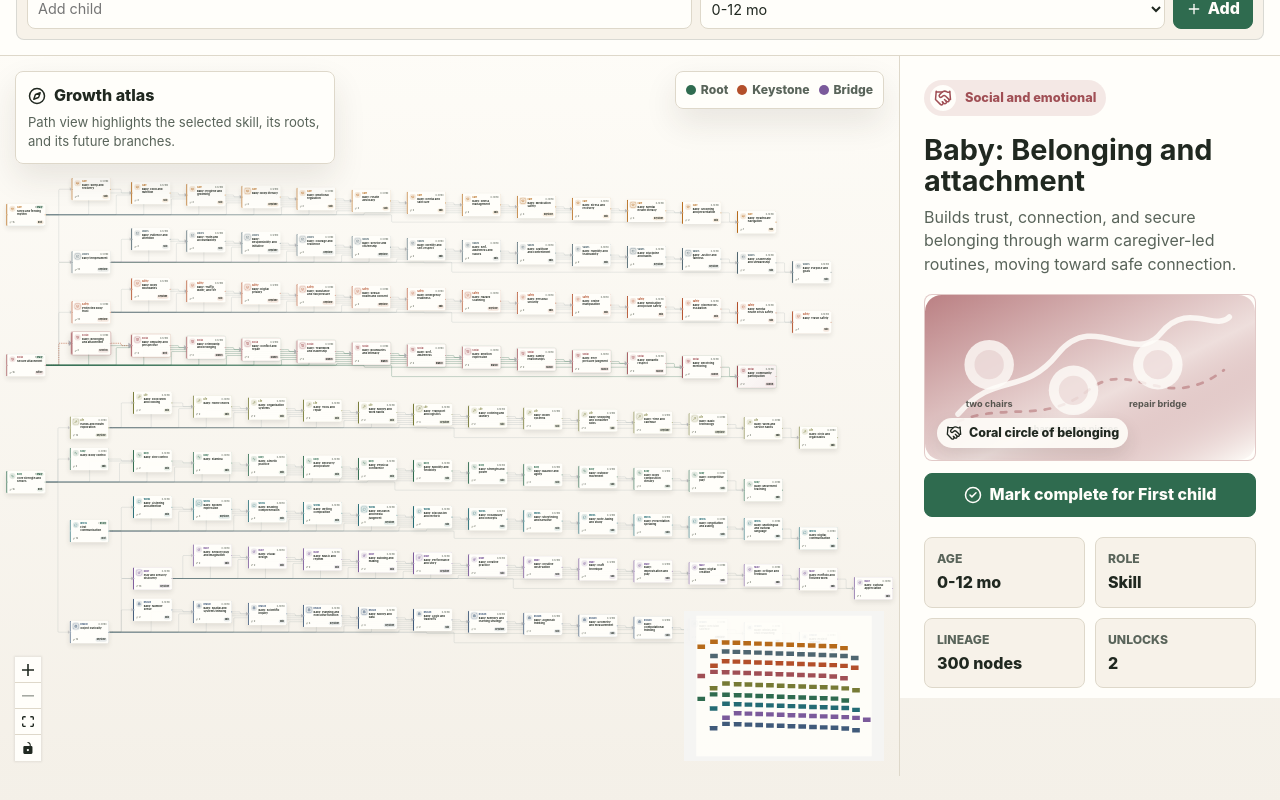
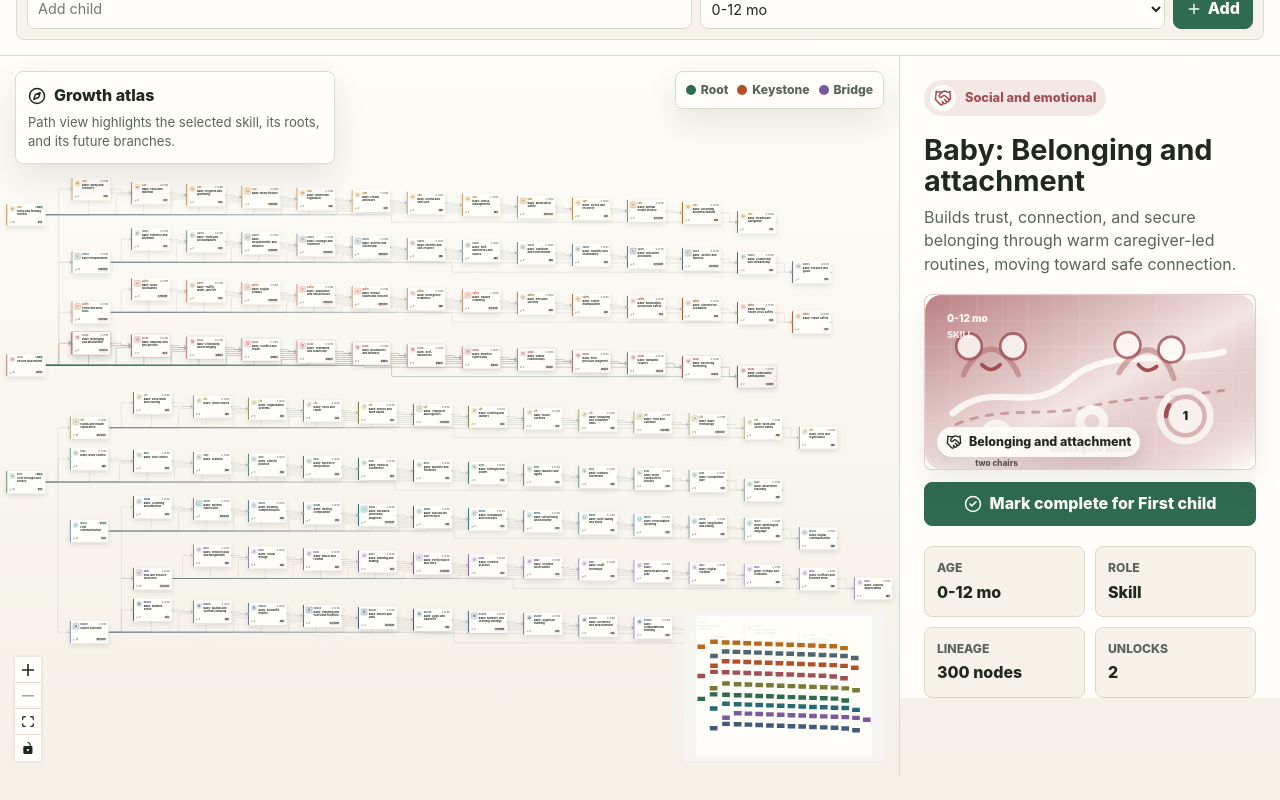
Before and after one commit to kasznare/skilltree, a React (Vite) app: page / in a window 1280 px wide. Shown: the part 746-1546 px from the top of the page. Built offline with nearby package versions, Linux system fonts and the light colour scheme.

Commit message:
Add conceptual topic illustrations

```diff
--- a/src/App.css
+++ b/src/App.css
@@ -830,7 +830,8 @@
   color: var(--muted);
 }
 
-.intro-card {
+.intro-card,
+.topic-card {
   position: relative;
   margin-top: 18px;
   overflow: hidden;
@@ -839,18 +840,21 @@
   background: var(--surface);
 }
 
-.intro-art {
+.intro-art,
+.topic-art {
   width: 100%;
   height: auto;
 }
 
-.intro-caption {
+.intro-caption,
+.topic-caption {
   position: absolute;
   left: 12px;
   bottom: 12px;
 }
 
-.intro-caption span {
+.intro-caption span,
+.topic-caption span {
   display: inline-flex;
   align-items: center;
   gap: 7px;
@@ -862,6 +866,14 @@
   font-size: 0.78rem;
   font-weight: 850;
   box-shadow: 0 8px 18px rgba(49, 43, 32, 0.11);
+}
+
+.topic-card {
+  box-shadow: 0 14px 30px rgba(49, 43, 32, 0.08);
+}
+
+.topic-art {
+  display: block;
 }
 
 .complete-button {
--- a/src/App.tsx
+++ b/src/App.tsx
@@ -1,4 +1,4 @@
-import type { CSSProperties, FormEvent } from 'react'
+import type { CSSProperties, FormEvent, ReactNode } from 'react'
 import type { LucideIcon } from 'lucide-react'
 import type { Edge, Node, NodeProps } from '@xyflow/react'
 import { useEffect, useMemo, useState } from 'react'
@@ -101,6 +101,76 @@ const domainIcons: Record<DomainId, LucideIcon> = {
   character: BadgeCheck,
 }
 
+const topicMotifs: Record<DomainId, ReactNode> = {
+  movement: (
+    <g fill="none" stroke="var(--domain-color)" strokeLinecap="round" strokeLinejoin="round">
+      <circle cx="0" cy="-18" r="13" fill="#fffefa" opacity="0.74" strokeWidth="3" />
+      <path d="M-24 4 C-8 -8, 10 -8, 26 4" strokeWidth="7" opacity="0.36" />
+      <path d="M-18 25 L0 5 L22 27" strokeWidth="5" />
+      <path d="M-28 36 C-8 28, 11 28, 32 36" strokeWidth="4" opacity="0.5" />
+    </g>
+  ),
+  care: (
+    <g fill="none" stroke="var(--domain-color)" strokeLinecap="round" strokeLinejoin="round">
+      <path d="M0 -32 C24 -8, 22 23, 0 35 C-22 23, -24 -8, 0 -32Z" fill="#fffefa" opacity="0.76" strokeWidth="3" />
+      <path d="M-22 7 H-8 L-2 -8 L8 22 L15 7 H26" strokeWidth="5" />
+      <circle cx="0" cy="4" r="31" strokeWidth="2" opacity="0.32" />
+    </g>
+  ),
+  language: (
+    <g fill="none" stroke="var(--domain-color)" strokeLinecap="round" strokeLinejoin="round">
+      <path d="M-34 -20 H28 Q38 -20, 38 -8 V11 Q38 23, 26 23 H-4 L-24 38 V23 H-34 Q-44 23, -44 11 V-8 Q-44 -20, -34 -20Z" fill="#fffefa" opacity="0.78" strokeWidth="3" />
+      <path d="M-24 -4 H20 M-24 9 H8" strokeWidth="4" />
+      <circle cx="27" cy="9" r="4" fill="var(--domain-color)" strokeWidth="0" />
+    </g>
+  ),
+  reasoning: (
+    <g fill="none" stroke="var(--domain-color)" strokeLinecap="round" strokeLinejoin="round">
+      <rect x="-34" y="-28" width="68" height="56" rx="10" fill="#fffefa" opacity="0.72" strokeWidth="3" />
+      <path d="M-18 -12 H-3 V3 H13 V18 M-18 18 H-4 M14 -12 H22" strokeWidth="4" />
+      <circle cx="-18" cy="-12" r="5" fill="var(--domain-color)" strokeWidth="0" />
+      <circle cx="13" cy="3" r="5" fill="var(--domain-color)" strokeWidth="0" />
+      <circle cx="22" cy="-12" r="5" fill="var(--domain-color)" strokeWidth="0" />
+    </g>
+  ),
+  social: (
+    <g fill="none" stroke="var(--domain-color)" strokeLinecap="round" strokeLinejoin="round">
+      <path d="M-30 23 C-22 4, -8 -5, 0 -5 C8 -5, 22 4, 30 23" strokeWidth="6" opacity="0.42" />
+      <circle cx="-24" cy="-8" r="14" fill="#fffefa" opacity="0.78" strokeWidth="3" />
+      <circle cx="24" cy="-8" r="14" fill="#fffefa" opacity="0.78" strokeWidth="3" />
+      <path d="M-10 12 C-3 19, 3 19, 10 12" strokeWidth="4" />
+    </g>
+  ),
+  practical: (
+    <g fill="none" stroke="var(--domain-color)" strokeLinecap="round" strokeLinejoin="round">
+      <rect x="-33" y="-19" width="48" height="43" rx="8" fill="#fffefa" opacity="0.76" strokeWidth="3" />
+      <path d="M-22 -19 V-29 H3 V-19 M23 -27 L38 -12 L6 20 L-9 5 Z" strokeWidth="4" />
+      <path d="M-20 -3 H-2 M-20 11 H5" strokeWidth="4" opacity="0.56" />
+    </g>
+  ),
+  safety: (
+    <g fill="none" stroke="var(--domain-color)" strokeLinecap="round" strokeLinejoin="round">
+      <path d="M0 -35 L34 -21 V3 C34 24, 16 35, 0 42 C-16 35, -34 24, -34 3 V-21 Z" fill="#fffefa" opacity="0.78" strokeWidth="3" />
+      <path d="M-13 4 L-2 15 L18 -12" strokeWidth="6" />
+      <circle cx="0" cy="3" r="27" strokeWidth="2" opacity="0.28" />
+    </g>
+  ),
+  creativity: (
+    <g fill="none" stroke="var(--domain-color)" strokeLinecap="round" strokeLinejoin="round">
+      <path d="M-34 24 C-23 -18, 8 -34, 33 -20 C19 -4, 7 13, -2 35" fill="#fffefa" opacity="0.72" strokeWidth="3" />
+      <path d="M-17 15 C-2 7, 7 -7, 18 -17 M-32 35 C-22 29, -13 29, -2 35" strokeWidth="5" />
+      <circle cx="28" cy="-25" r="5" fill="var(--domain-color)" strokeWidth="0" />
+    </g>
+  ),
+  character: (
+    <g fill="none" stroke="var(--domain-color)" strokeLinecap="round" strokeLinejoin="round">
+      <circle cx="0" cy="0" r="34" fill="#fffefa" opacity="0.74" strokeWidth="3" />
+      <path d="M0 -25 L9 -4 L30 0 L9 7 L0 29 L-9 7 L-30 0 L-9 -4 Z" strokeWidth="4" />
+      <circle cx="0" cy="0" r="7" fill="var(--domain-color)" strokeWidth="0" />
+    </g>
+  ),
+}
+
 const defaultSkillId = 'social-infancy-belonging-attachment'
 
 const worldOverviewAspectIds = new Set<SkillAspectId>([
@@ -896,10 +966,14 @@ function SkillTreeApp() {
             <h2>{selectedSkill.title}</h2>
             <p className="detail-summary">{selectedSkill.summary}</p>
 
-            <DomainIntroImage
+            <SkillTopicImage
+              skill={selectedSkill}
               domain={selectedDomain}
+              stage={stageLabelById.get(selectedSkill.stage) ?? stages[0]}
+              stageIndex={Math.max(0, stages.findIndex((stage) => stage.id === selectedSkill.stage))}
               guide={selectedGuide}
-              imageLabel={ui.introImageLabel(selectedDomain.label)}
+              roleLabel={roleLabels[selectedRole]}
+              imageLabel={ui.introImageLabel(selectedSkill.title)}
             />
 
             <button
@@ -1054,51 +1128,135 @@ function SkillMapNode({ data, selected }: NodeProps<Node<SkillNodeData>>) {
   )
 }
 
-function DomainIntroImage({ domain, guide, imageLabel }: { domain: Domain; guide: DomainGuide; imageLabel: string }) {
+function hashString(value: string) {
+  let hash = 0
+
+  for (let index = 0; index < value.length; index += 1) {
+    hash = (hash * 31 + value.charCodeAt(index)) >>> 0
+  }
+
+  return hash
+}
+
+function polarToCartesian(centerX: number, centerY: number, radius: number, angleInDegrees: number) {
+  const angleInRadians = ((angleInDegrees - 90) * Math.PI) / 180
+
+  return {
+    x: centerX + radius * Math.cos(angleInRadians),
+    y: centerY + radius * Math.sin(angleInRadians),
+  }
+}
+
+function describeArc(x: number, y: number, radius: number, startAngle: number, endAngle: number) {
+  const start = polarToCartesian(x, y, radius, endAngle)
+  const end = polarToCartesian(x, y, radius, startAngle)
+  const largeArcFlag = endAngle - startAngle <= 180 ? '0' : '1'
+
+  return `M ${start.x} ${start.y} A ${radius} ${radius} 0 ${largeArcFlag} 0 ${end.x} ${end.y}`
+}
+
+function SkillTopicImage({
+  skill,
+  domain,
+  stage,
+  stageIndex,
+  guide,
+  roleLabel,
+  imageLabel,
+}: {
+  skill: SkillNode
+  domain: Domain
+  stage: Stage
+  stageIndex: number
+  guide: DomainGuide
+  roleLabel: string
+  imageLabel: string
+}) {
   const Icon = domainIcons[domain.id]
+  const seed = hashString(skill.id)
+  const motif = topicMotifs[domain.id]
+  const accentX = 58 + (seed % 52)
+  const accentY = 42 + ((seed >> 3) % 44)
+  const branchY = 116 + ((seed >> 5) % 20)
+  const stageProgress = Math.min(1, (stageIndex + 1) / 10)
+  const titleWords = skill.title
+    .replace(/^[^:]+:\s*/, '')
+    .split(/\s+/)
+    .slice(0, 3)
+    .join(' ')
 
   return (
-    <div className="intro-card" style={{ '--domain-color': domain.color } as CSSProperties}>
-      <svg className="intro-art" viewBox="0 0 360 180" role="img" aria-label={imageLabel}>
+    <div className="topic-card" style={{ '--domain-color': domain.color } as CSSProperties}>
+      <svg className="topic-art" viewBox="0 0 360 190" role="img" aria-label={imageLabel}>
         <defs>
-          <linearGradient id={`intro-${domain.id}`} x1="0" x2="1" y1="0" y2="1">
+          <linearGradient id={`topic-bg-${skill.id}`} x1="0" x2="1" y1="0" y2="1">
             <stop offset="0%" stopColor={domain.color} stopOpacity="0.72" />
-            <stop offset="58%" stopColor={domain.color} stopOpacity="0.18" />
-            <stop offset="100%" stopColor="#fffefa" stopOpacity="0.95" />
+            <stop offset="54%" stopColor={domain.color} stopOpacity="0.14" />
+            <stop offset="100%" stopColor="#fffefa" stopOpacity="0.96" />
           </linearGradient>
+          <pattern id={`topic-grid-${skill.id}`} width="28" height="28" patternUnits="userSpaceOnUse">
+            <path d="M28 0H0V28" fill="none" stroke="#fffefa" strokeOpacity="0.22" strokeWidth="1" />
+          </pattern>
         </defs>
-        <rect width="360" height="180" rx="18" fill={`url(#intro-${domain.id})`} />
+        <rect width="360" height="190" rx="18" fill={`url(#topic-bg-${skill.id})`} />
+        <rect width="360" height="190" rx="18" fill={`url(#topic-grid-${skill.id})`} />
         <path
-          d="M36 130 C78 82, 106 112, 145 64 S228 78, 257 42 S316 40, 332 24"
+          d={`M30 ${branchY} C76 ${74 + (seed % 18)}, 113 ${139 - (seed % 22)}, 156 ${88 + (seed % 16)} S255 ${88 - (seed % 12)}, 326 ${44 + (seed % 28)}`}
           fill="none"
           stroke="#fffefa"
-          strokeOpacity="0.82"
-          strokeWidth="6"
+          strokeOpacity="0.84"
+          strokeWidth="7"
           strokeLinecap="round"
         />
         <path
-          d="M36 138 C88 116, 130 142, 178 104 S260 132, 326 82"
+          d={`M34 ${branchY + 12} C86 ${126 - (seed % 16)}, 128 ${152 - (seed % 20)}, 178 ${118 + (seed % 14)} S260 ${132 - (seed % 20)}, 326 ${94 + (seed % 12)}`}
           fill="none"
           stroke={domain.color}
-          strokeOpacity="0.42"
+          strokeOpacity="0.46"
           strokeWidth="3"
           strokeLinecap="round"
-          strokeDasharray="6 10"
+          strokeDasharray="7 10"
         />
-        {guide.imageMotifs.map((motif, index) => (
-          <g key={`${domain.id}-motif-${index}`} transform={`translate(${70 + index * 92} ${76 + (index % 2) * 28})`}>
-            <circle r="27" fill="#fffefa" opacity="0.78" />
-            <circle r="16" fill={domain.color} opacity="0.13" />
-            <text y="46" textAnchor="middle" fill="#202820" opacity="0.72" fontSize="10" fontWeight="700">
-              {motif}
+        <g transform={`translate(${accentX} ${accentY})`}>
+          {motif}
+        </g>
+        <g transform={`translate(${238 + (seed % 22)} ${54 + ((seed >> 4) % 22)}) rotate(${(seed % 5) * 6 - 12})`}>
+          {topicMotifs[skill.generated ? domain.id : 'character']}
+        </g>
+        <g className="topic-stage-orbit" transform="translate(284 132)">
+          <circle r="31" fill="#fffefa" opacity="0.72" />
+          <circle r="21" fill="none" stroke={domain.color} strokeOpacity="0.38" strokeWidth="5" />
+          <path
+            d={describeArc(0, 0, 21, -90, -90 + stageProgress * 330)}
+            fill="none"
+            stroke={domain.color}
+            strokeWidth="5"
+            strokeLinecap="round"
+          />
+          <text y="4" textAnchor="middle" fill="#202820" fontSize="13" fontWeight="900">
+            {stageIndex + 1}
+          </text>
+        </g>
+        {guide.imageMotifs.slice(0, 2).map((guideMotif, index) => (
+          <g key={`${skill.id}-motif-${index}`} transform={`translate(${78 + index * 104} ${154 - index * 16})`}>
+            <circle r="18" fill="#fffefa" opacity="0.74" />
+            <circle r="8" fill={domain.color} opacity="0.18" />
+            <text y="33" textAnchor="middle" fill="#202820" opacity="0.72" fontSize="9" fontWeight="800">
+              {guideMotif}
             </text>
           </g>
         ))}
+        <text x="24" y="30" fill="#fffefa" opacity="0.92" fontSize="11" fontWeight="900">
+          {stage.age}
+        </text>
+        <text x="24" y="47" fill="#fffefa" opacity="0.82" fontSize="10" fontWeight="800">
+          {roleLabel.toLocaleUpperCase()}
+        </text>
       </svg>
-      <div className="intro-caption">
+      <div className="topic-caption">
         <span>
           <Icon aria-hidden="true" size={16} />
-          {guide.imageTone}
+          {titleWords}
         </span>
       </div>
     </div>
```
